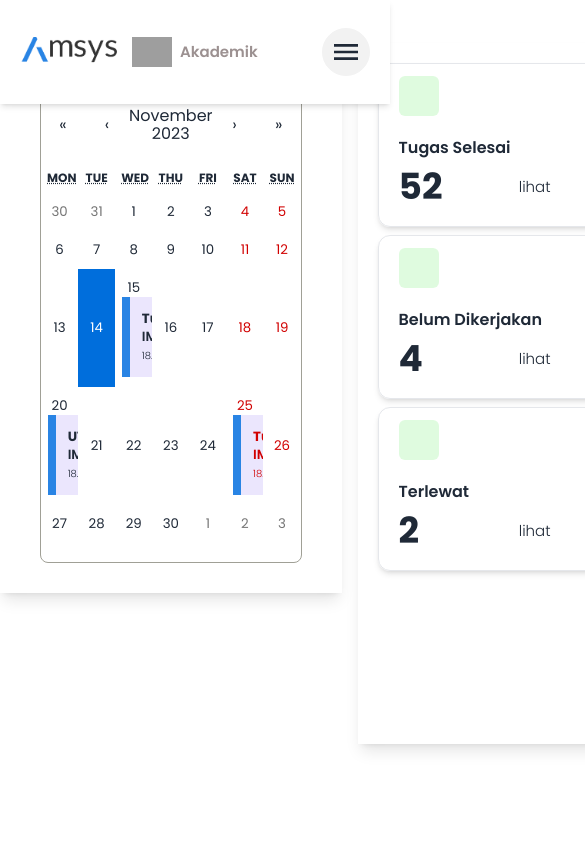
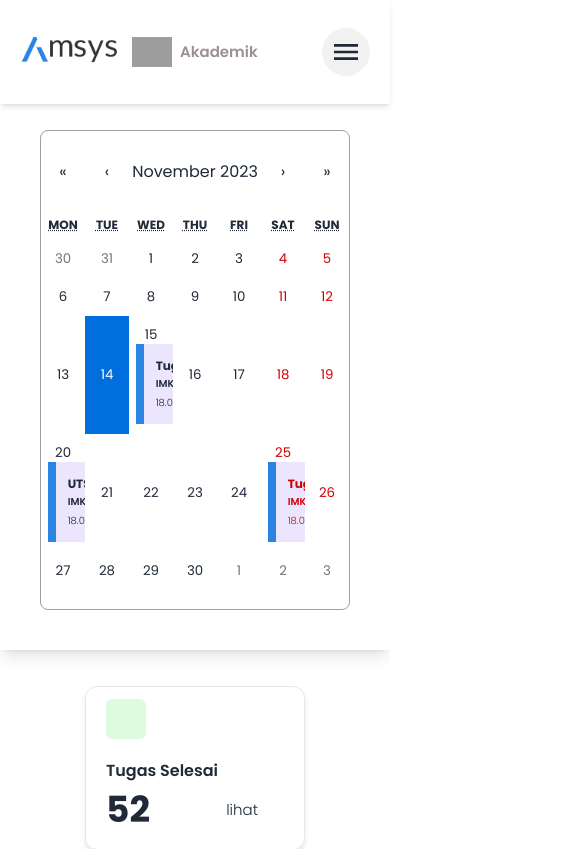
Before and after one commit to Hilaladiii/amsys, a React (Vite) app: page /tugas in a window 390 px wide. Shown: the top 849 px of the page, 585 px wide, since content can reach past the window. Built offline with nearby package versions, Linux system fonts and the light colour scheme; grey boxes are pictures that could not be loaded; what tailwindcss-animated would draw is missing.

Commit message:
add responsive tugas page

```diff
--- a/src/Components/Fragments/Calendar.jsx
+++ b/src/Components/Fragments/Calendar.jsx
@@ -16,8 +16,8 @@ const EventCalendar = () => {
         <div className='w-[100px] h-[80px] flex flex-row items-center gap-3 bg-[#390DEA1A]'>
           <div className='w-2 h-[80px] bg-tBlue'/>
           <div className='flex flex-col items-start'>
-            <p className='font-bold'>{events[date.toISOString().split('T')[0]]}</p>
-            <span className='font-semibold'>IMK</span>
+            <p className='font-bold text-[12px]'>{events[date.toISOString().split('T')[0]]}</p>
+            <span className='text-[10px] font-semibold'>IMK</span>
             <div>
               <div/>
               <span className='text-[10px] font-light'>18.00</span>
@@ -30,7 +30,7 @@ const EventCalendar = () => {
   };
 
   return (
-    <div className='w-[800px] h-[550px] shadow-lg flex p-10'>
+    <div className='shadow-lg flex p-10 animate-fade-right delay-150'>
       <Calendar
         onChange={setSelectedDate}
         value={selectedDate}
--- a/src/Components/Fragments/CardAkademik.jsx
+++ b/src/Components/Fragments/CardAkademik.jsx
@@ -1,8 +1,10 @@
+import { useNavigate } from "react-router-dom"
 
 
-const CardAkademik = ({title, icons, images}) => {
+const CardAkademik = ({title, icons, images, navigate}) => {
+  const nav = useNavigate()
   return (
-    <div className="group lg:w-[600px] lg:h-[130px] shadow-md rounded-r-lg pr-6 hover:bg-tBlue animate-fade-down ">
+    <div className="group lg:w-[600px] lg:h-[130px] shadow-md rounded-r-lg pr-6 hover:bg-tBlue animate-fade-down " onClick={()=> nav(`${navigate}`)}>
         <div className="flex flex-row items-start">
           <div className="w-[10px] h-[130px] bg-tBlue group-hover:bg-white"/>
           <div className="w-full flex flex-row justify-between items-start">
--- a/src/Pages/akademikPage.jsx
+++ b/src/Pages/akademikPage.jsx
@@ -28,7 +28,7 @@ const AkademikPage = () => {
         <div className="flex flex-col gap-2 p-4 lg:p-0">
           <CardAkademik title={'Jadwal Kuliah'} icons={'icon-schedule.svg'} images={'akademik-image.png'}/>
           <CardAkademik title={'IP Semester'} icons={'icon-IP.svg'} images={'IPS-image.png'}/>
-          <CardAkademik title={'Tugas'} icons={'icon-tugas.svg'} images={'tugas-image.png'}/>
+          <CardAkademik title={'Tugas'} icons={'icon-tugas.svg'} images={'tugas-image.png'} navigate={'/tugas'}/>
           <CardAkademik title={'Kartu Hasil Studi dan Evaluasi'} icons={'icon-KHS.svg'} images={'khs-image.png'}/>
         </div>
         <div className="hidden lg:flex flex-col">
--- a/src/Pages/tugasPage.jsx
+++ b/src/Pages/tugasPage.jsx
@@ -7,10 +7,10 @@ const TugasPage = () => {
   return (
     <div>
       <Navbar types={'akademik-navbar'}/>
-      <div className="w-[100vw] h-[50vh] mt-[6%] flex flex-row py-5 gap-4">
+      <div className="mt-[18%] lg:mt-[6%] flex flex-col md:flex-row py-5 gap-4">
       <NavbarLeft/>
       <EventCalendar/>
-        <div className="h-[83vh] flex flex-col items-center p-5 shadow-lg gap-2">
+        <div className="flex flex-col items-center p-5 shadow-lg gap-2 animate-fade-down">
           <CardTugas statusTugas={'Tugas Selesai'} totalTugas={'52'}/>
           <CardTugas statusTugas={'Belum Dikerjakan'} totalTugas={'4'}/>
           <CardTugas statusTugas={'Terlewat'} totalTugas={'2'}/>
```
